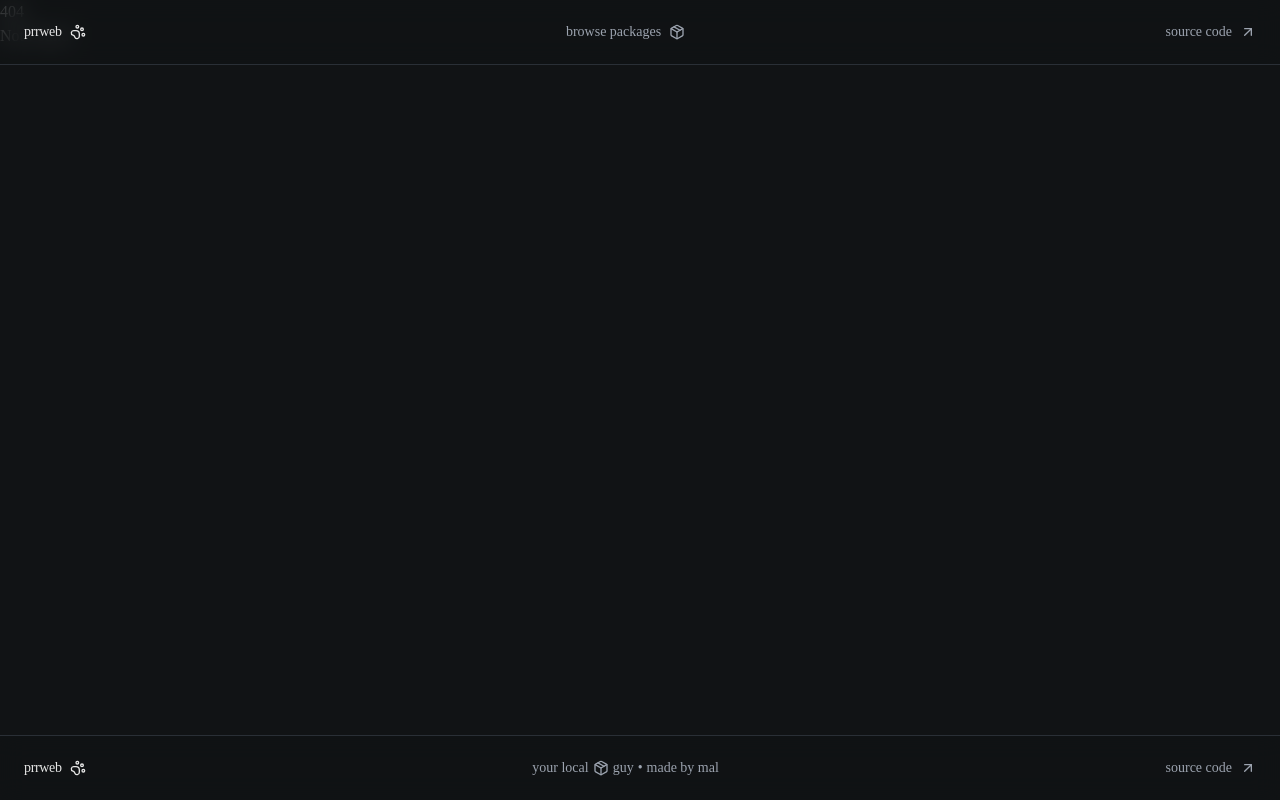
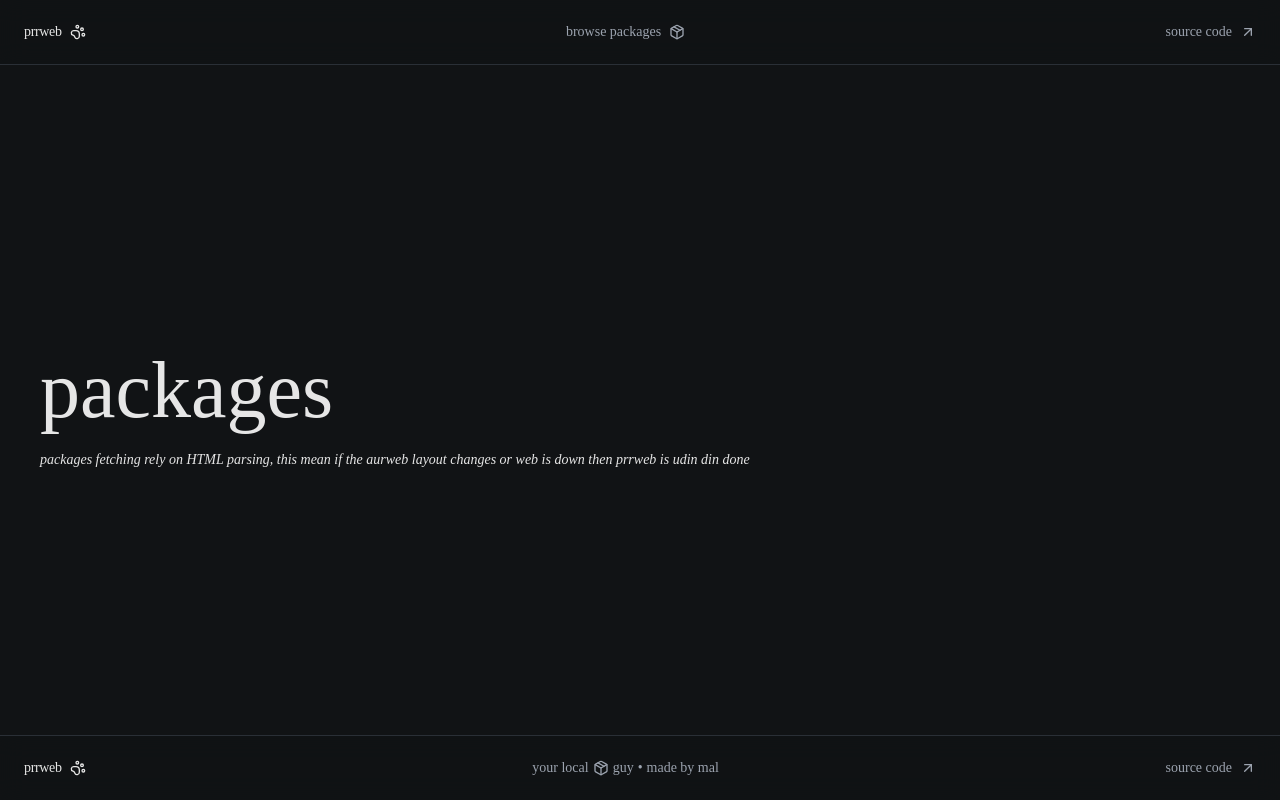
Before and after one commit to ThatWasMinimal/prrweb, a SvelteKit app: page /packages in a window 1280 px wide. Before the commit this address had no page. Built offline with nearby package versions, Linux system fonts and the light colour scheme; a web font is replaced by a local one.

Commit message:
bones for the /package

```diff
--- /dev/null
+++ b/src/routes/packages/+page.svelte
@@ -0,0 +1,9 @@
+<div class="flex min-h-screen flex-col justify-center px-10 font-medium">
+    <h1 class="text-[80px] text-left">
+        packages
+    </h1>
+
+    <p class="text-sm font-thin italic text-balance">
+        packages fetching rely on HTML parsing, this mean if the aurweb layout changes or web is down then prrweb is udin din done
+    </p>
+</div>
```
